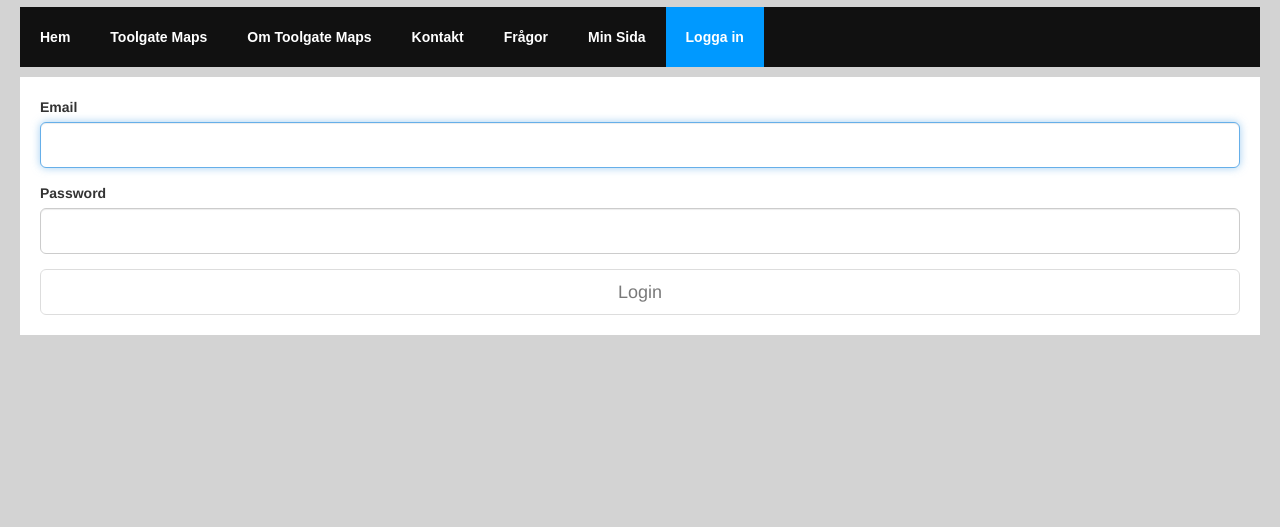
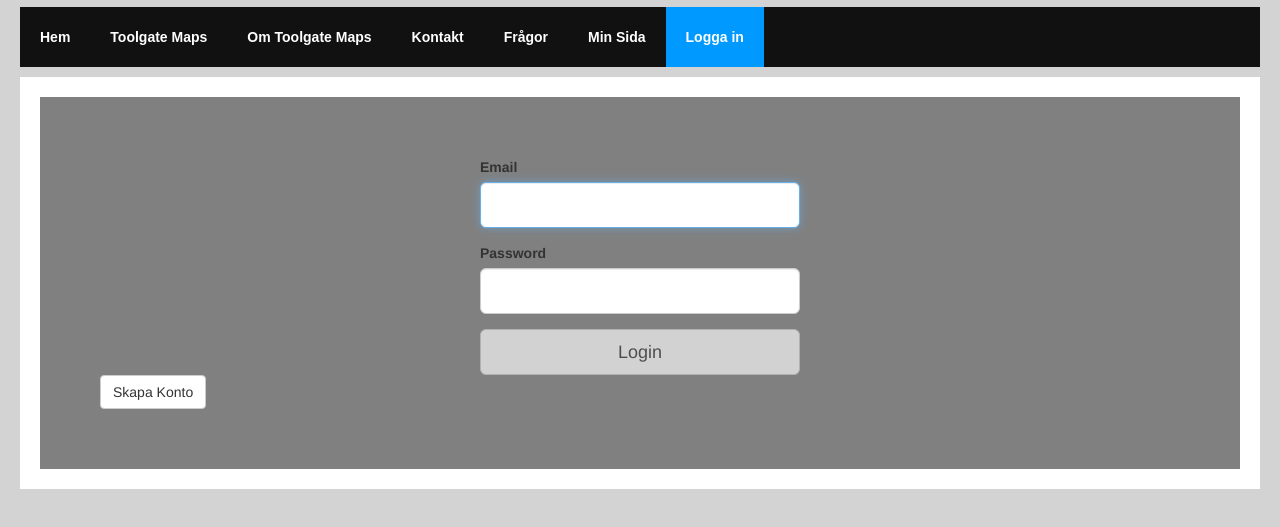
Before and after one commit to linneaskardin/komigen, a React app: page /#/loggain in a window 1280 px wide. Shown: the part 83-610 px from the top of the page. Built offline with nearby package versions, Linux system fonts and the light colour scheme.

Commit message:
tillägg i css

```diff
--- a/src/index.css
+++ b/src/index.css
@@ -4,7 +4,7 @@
   font-size: 16px;
 }
 input[type=file] {
-  width: 100%;
+  width: 50%;
 }
 
 body {
--- /dev/null
+++ b/src/pages/LoggaIn.css
@@ -0,0 +1,11 @@
+@media all and (min-width: 480px) {
+    .Login {
+        padding: 60px;
+        background-color: gray;
+    }
+
+    .Login form {
+      margin: 0 auto;
+      max-width: 320px;
+    }
+  }
--- a/src/pages/LoggaIn.js
+++ b/src/pages/LoggaIn.js
@@ -1,6 +1,6 @@
 import React, { Component } from "react";
 import { Button, FormGroup, FormControl, ControlLabel } from "react-bootstrap";
-//import "./Login.css";
+import "./LoggaIn.css";
 
 export default class LoggaIn extends Component {
   constructor(props) {
@@ -56,6 +56,7 @@
             Login
           </Button>
         </form>
+        <Button type="submit">Skapa Konto</Button>
       </div>
     );
   }
```
